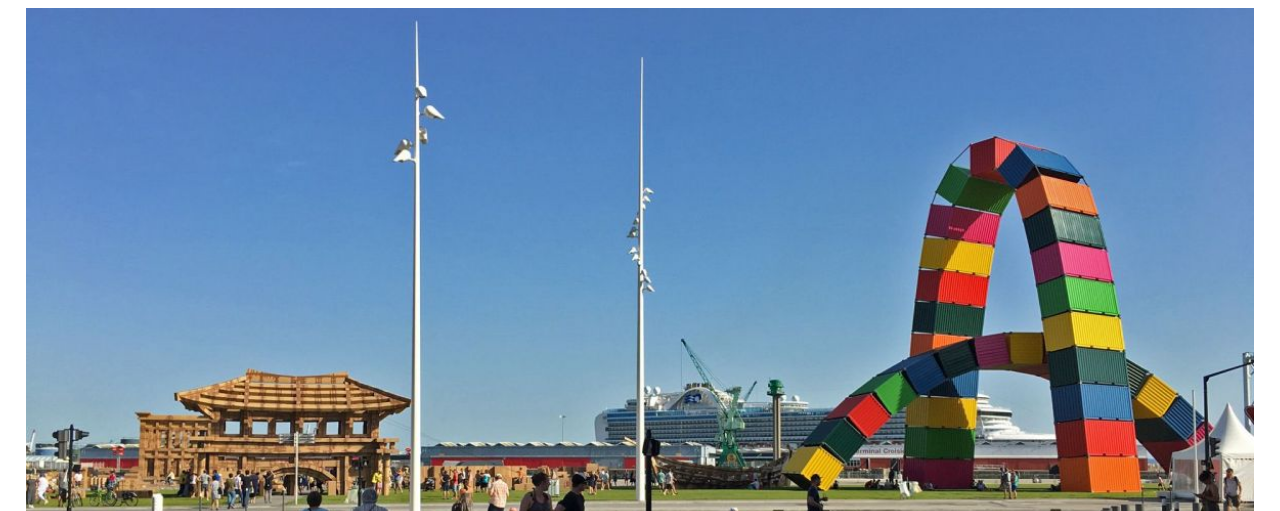
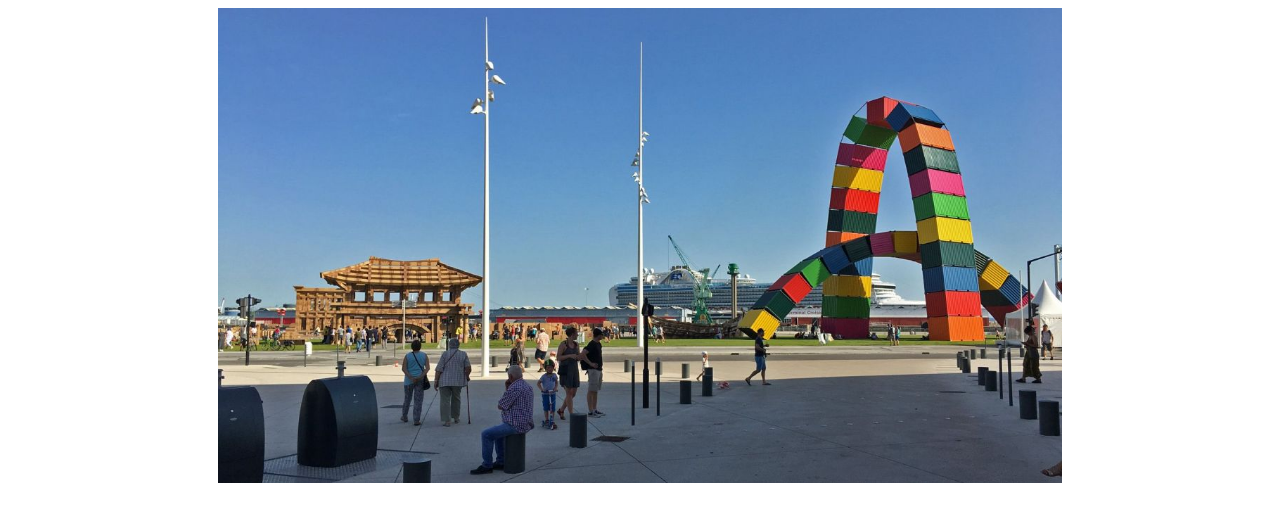
Before and after one commit to JulienGioux/LaMANU_HTML.CSS_Exercice8, a plain HTML site: page index.html in a window 1280 px wide. Shown: the top 511 px of the page. Drawn offline with Linux system fonts and the light colour scheme.

Commit message:
No fullscreen mode

```diff
--- a/assets/css/mystyle.css
+++ b/assets/css/mystyle.css
@@ -20,11 +20,11 @@
     grid-template-areas:
         ". . . hd hd hd hd hd hd . . ."
         ". . . Tday Tday dontMiss dontMiss Hot Hot . . .";
-    grid-template-columns: auto auto auto 16vw 16vw 16vw 16vw 16vw 16vw auto auto auto;
+    grid-template-columns: auto auto auto 11vw 11vw 11vw 11vw 11vw 11vw auto auto auto;
 }
 
 .grid-container > header > img {
-    width: 100%;
+    max-width: 100%;
     height: auto;
 }
 .grid-container > section {
```
